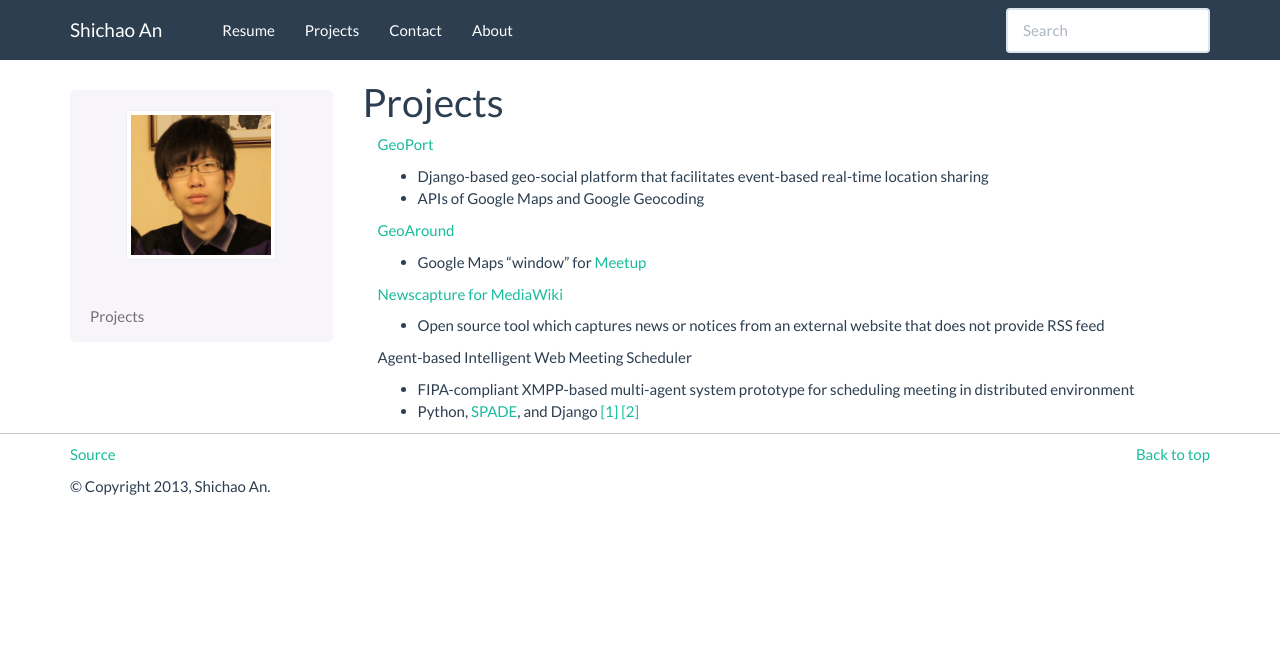
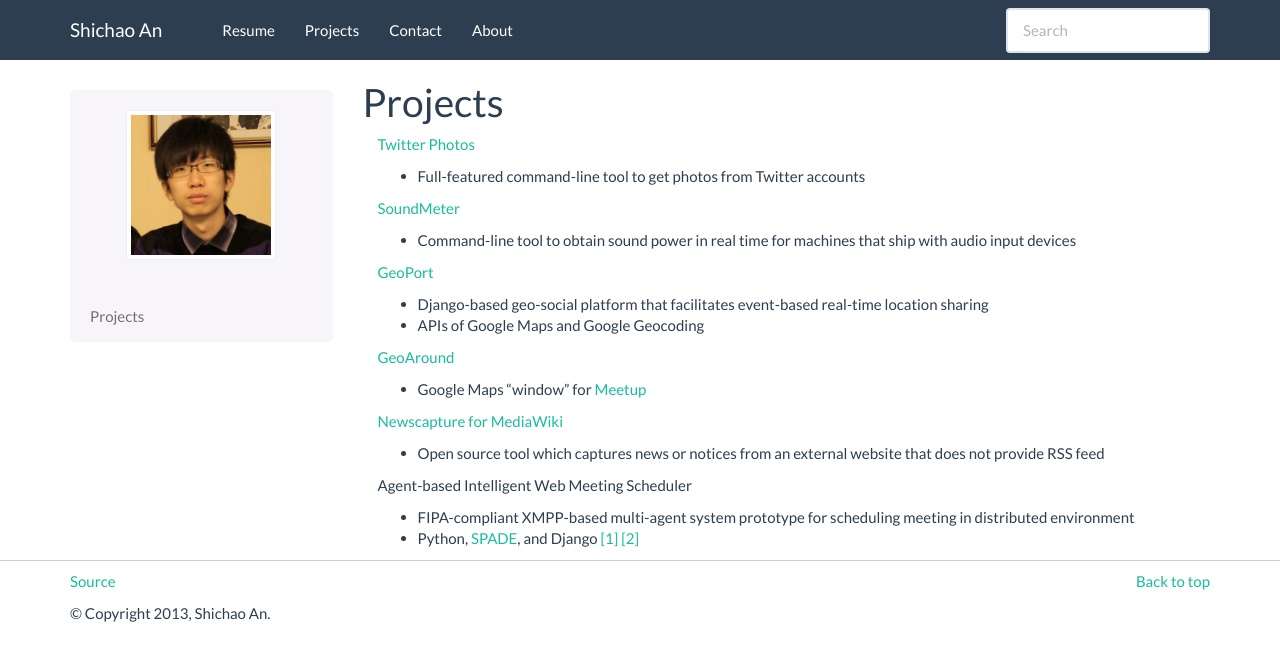
Before and after one commit to NulledExceptions/shichao, a Sphinx documentation site: the page built from source/projects.rst, in a window 1280 px wide. Shown: the top 661 px of the page. Built offline with Sphinx 7.4.7, drawn with Linux system fonts in a browser that asks for light colours.

Commit message:
Update projects and resmume PDF

```diff
--- a/source/projects.rst
+++ b/source/projects.rst
@@ -1,5 +1,21 @@
 Projects
 ********
+.. container:: section
+
+    `Twitter Photos <https://github.com/shichao-an/twitter-photos>`_
+
+.. container:: sublist
+
+    * Full-featured command-line tool to get photos from Twitter accounts
+
+.. container:: section
+
+    `SoundMeter <https://github.com/shichao-an/soundmeter>`_
+
+.. container:: sublist
+
+    * Command-line tool to obtain sound power in real time for machines that ship with audio input devices
+
 .. container:: section
 
     `GeoPort <http://geoport.co>`_
```
Also changed, not shown: 1 other file.
